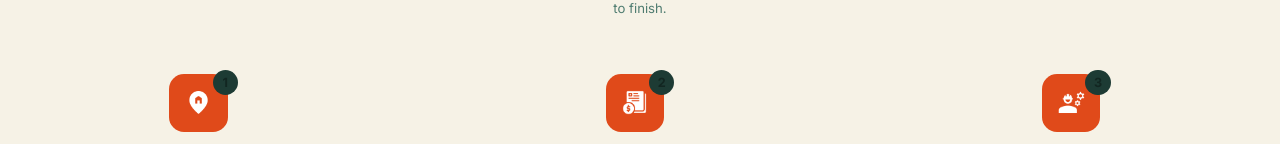
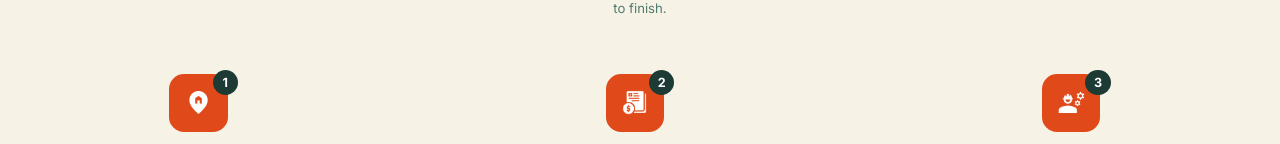
Before and after one commit to jeelgoti115-arch/RoofHero, a React (Vite) app in the folder rh-frontend-react/: page / in a window 1280 px wide. Shown: the part 2598-2742 px from the top of the page. Built offline with nearby package versions, Linux system fonts and the light colour scheme; no server answers.

Commit message:
Fixed CSS

```diff
--- a/rh-frontend-react/src/Styles/App.css
+++ b/rh-frontend-react/src/Styles/App.css
@@ -35,4 +35,5 @@ body{
   margin: 0;
   padding: 0;
   overflow-x: hidden;
+  background: #ffffff;
 }
--- a/rh-frontend-react/src/Styles/Home.css
+++ b/rh-frontend-react/src/Styles/Home.css
@@ -3,7 +3,7 @@
   width: 100%;
   top: 0;
   left: 0;
-  background: var(--regular);
+  background: #ffffff;
   display: flex;
   align-items: center;
 }
@@ -314,7 +314,7 @@
 
 /* Book */
 .book-section {
-  background-color: var(--regular);
+  background-color: #ffffff;
   padding: 100px 0;
   width: 100%;
   display: flex;
@@ -660,7 +660,7 @@
 /* Solutions */
 .solutions {
   padding: 62px 0;
-  background-color: var(--regular);
+  background-color: #ffffff;
   width: 100%;
 }
 
@@ -938,7 +938,7 @@
 
 .desc-logo-img2 {
   background-color: var(--primary);
-  color: var(--regular);
+  color: #ffffff;
   height: 27px;
   width: 27px;
   border-radius: 50%;
```
